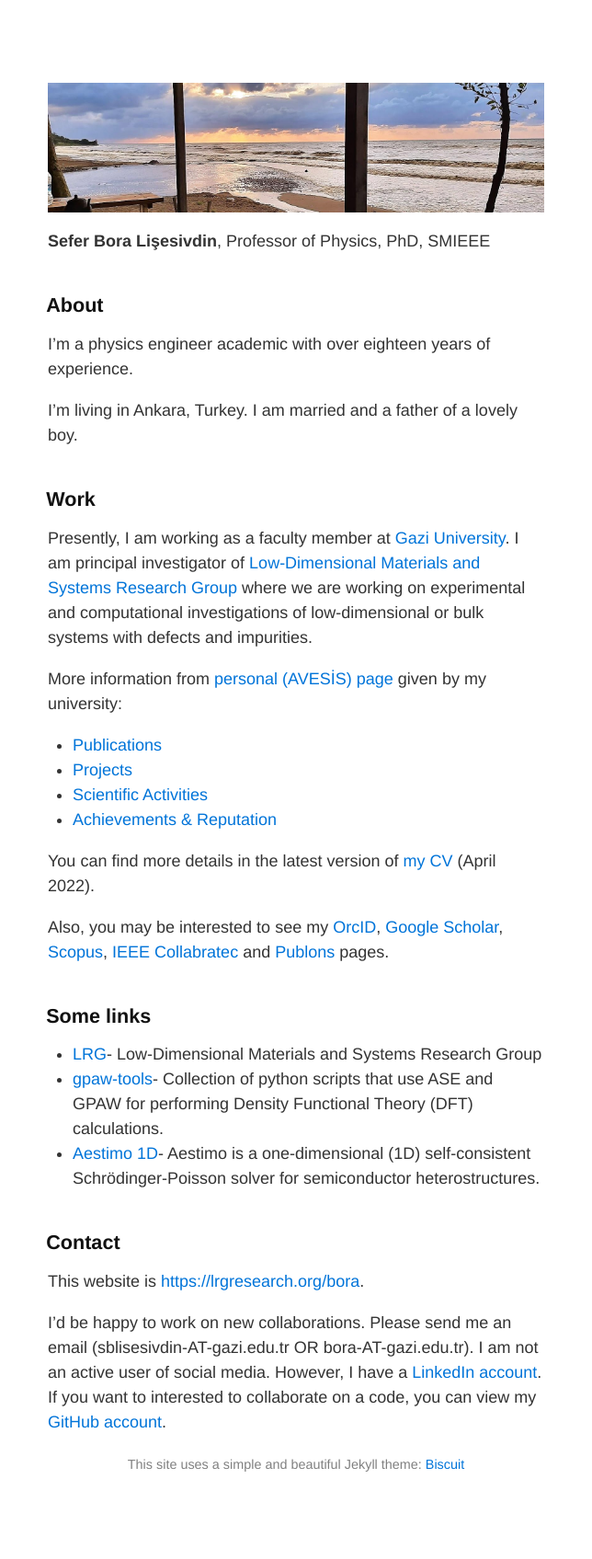
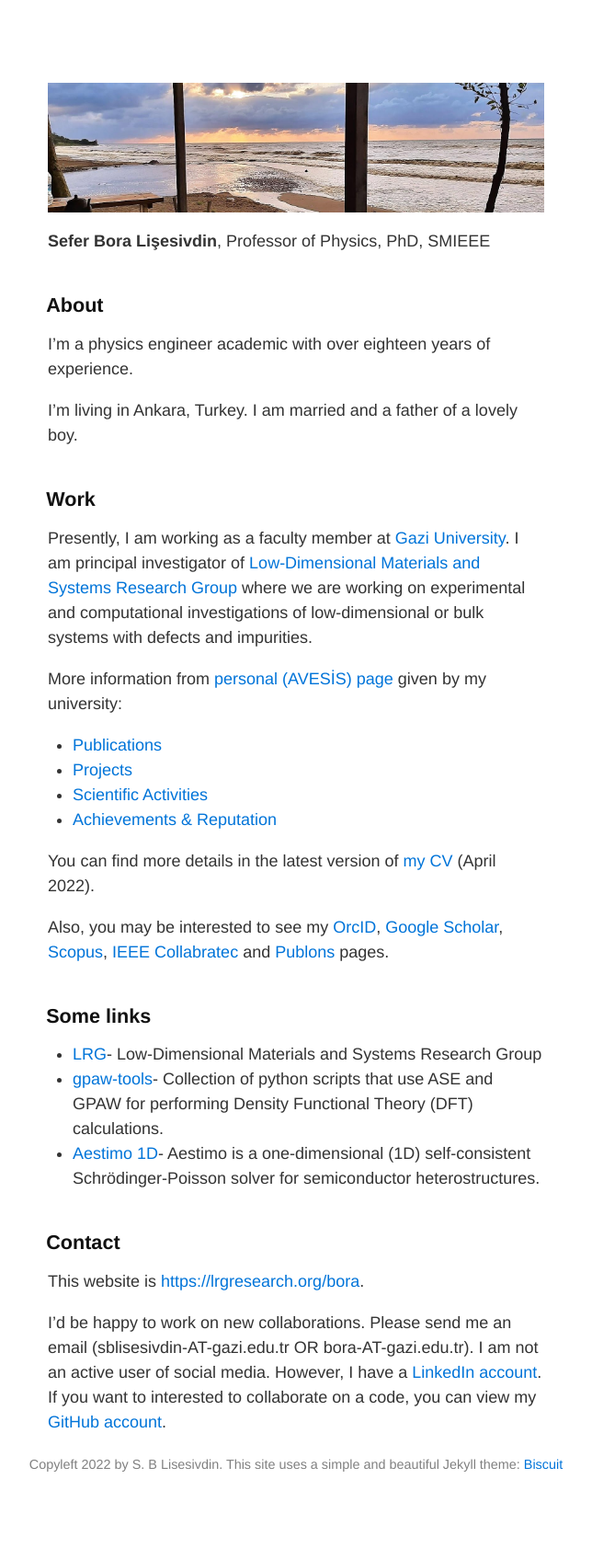
Before and after one commit to lrgresearch/bora, a Jekyll site: the page built from index.md, in a window 1280 px wide. Shown: the whole page at 92% size, without its empty margins (318-962 px from the left). Built offline with Jekyll 4.4.1, drawn with Linux system fonts in a browser that asks for light colours.

Commit message:
Update scripts.html

```diff
--- a/_includes/scripts.html
+++ b/_includes/scripts.html
@@ -1 +1,5 @@
-<center><small> This site uses a simple and beautiful Jekyll theme: <a href="https://sblisesivdin.github.io/biscuit">Biscuit</a></small></center>
+<div id="footer">
+  <center>
+    <small> Copyleft 2022 by S. B Lisesivdin. This site uses a simple and beautiful Jekyll theme: <a href="https://sblisesivdin.github.io/biscuit">Biscuit</a></small>
+  </center>
+</div>
```
